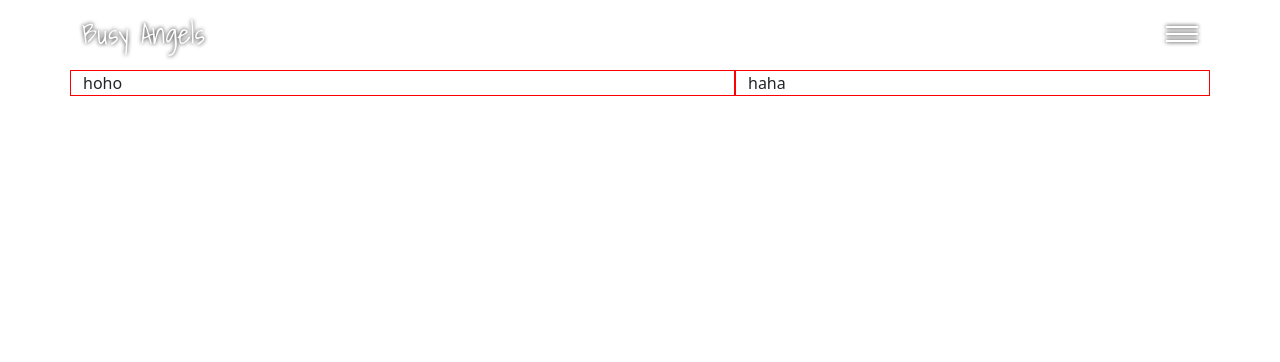
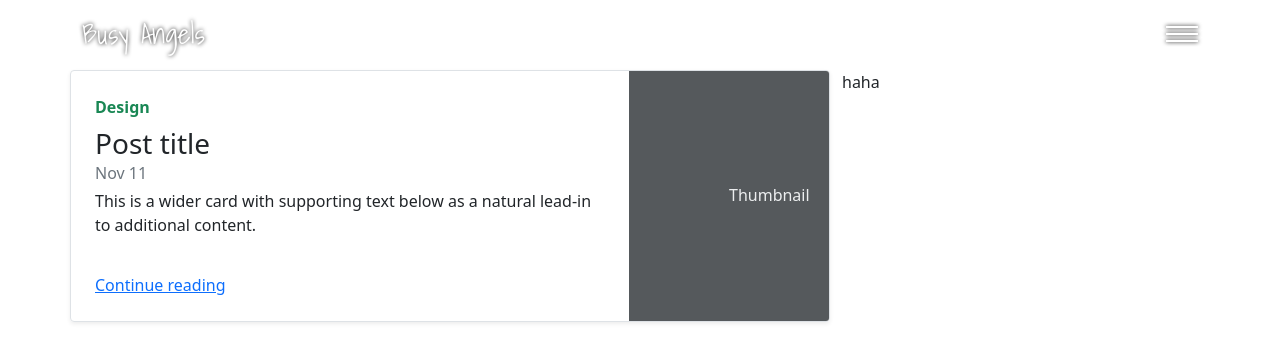
Before and after one commit to timeofwise/busy-angels, a Django app: page /books/ in a window 1280 px wide. Shown: the top 362 px of the page. Run offline with Django 3.2, Linux system fonts and the light colour scheme; parts of the project's set-up code (start-up, migrations or seed data) failed here and were passed over; some libraries are stand-ins or nearby versions.

Commit message:
add books 2

```diff
--- a/books/templates/books/blog.html
+++ b/books/templates/books/blog.html
@@ -1,14 +1,26 @@
 {% extends 'base.html' %}
+{% load static %}
 {% block title %}Books{% endblock %}
 
 {% block content %}
 <div class="container">
     <div style="height:70px!important"></div>
     <div class="row">
-        <div class="col-sm-7" style="border:1px red solid">
-            hoho
+        <div class="col-sm-8">
+            <div class="row no-gutters border rounded overflow-hidden flex-md-row mb-4 shadow-sm h-md-250 position-relative">
+                <div class="col p-4 d-flex flex-column position-static">
+                    <strong class="d-inline-block mb-2 text-success">Design</strong>
+                    <h3 class="mb-0">Post title</h3>
+                    <div class="mb-1 text-muted">Nov 11</div>
+                    <p class="mb-auto">This is a wider card with supporting text below as a natural lead-in to additional content.</p>
+                    <a href="#" class="stretched-link">Continue reading</a>
+                </div>
+                <div id="blog_article" class="col-auto d-none d-lg-block">
+                    <svg class="bd-placeholder-img" width="200" height="250" xmlns="http://www.w3.org/2000/svg" role="img" aria-label="Placeholder: Thumbnail" preserveAspectRatio="xMidYMid slice" focusable="false"><title>Placeholder</title><rect width="100%" height="100%" fill="#55595c"></rect><text x="50%" y="50%" fill="#eceeef" dy=".3em">Thumbnail</text></svg>
+                </div>
+            </div>
         </div>
-        <div class="col-sm-5" style="border:1px red solid">
+        <div class="col-sm-4">
             haha
         </div>
     </div>
--- a/static/css/style.css
+++ b/static/css/style.css
@@ -224,3 +224,11 @@ a.article:hover {
     position: relative;
     margin-bottom: -90px;
 }
+
+/* ---------------------------------------------------
+    BLOG STYLE
+----------------------------------------------------- */
+
+#blog_article {
+    padding: 0px !important;
+}
```
Also changed, not shown: static/img/blog/sample_blog_article.jpg (added), 3 other files.
